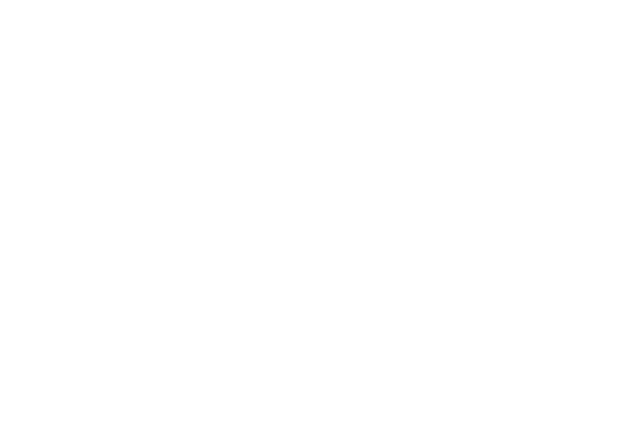
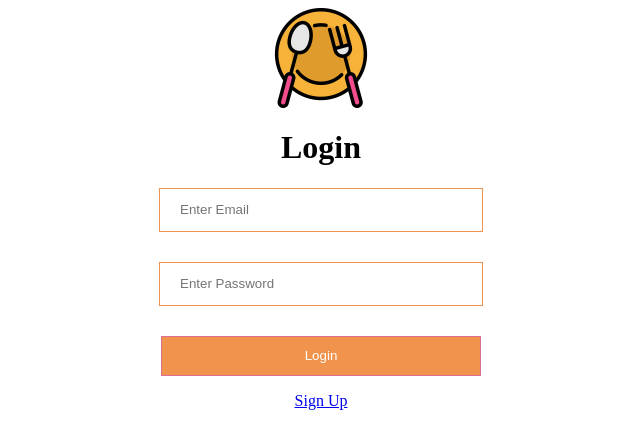
Before and after one commit to babunairofficial/Projects, a Vue app in the folder Restaurant-Project/: page /login in a window 1280 px wide. Before the commit this address had no page. Shown: the top 448 px of the page, without its empty margins (319-959 px from the left). Built offline with nearby package versions, Linux system fonts and the light colour scheme.

Commit message:
Restaurant - login page

```diff
--- a/Restaurant-Project/src/App.vue
+++ b/Restaurant-Project/src/App.vue
@@ -15,5 +15,40 @@
 
 
 <style>
+.logo{
+        width: 100px;
+        display: block;
+        margin: 0 auto;
+    }
+
+    h1 {
+        text-align: center;
+    }
+
+    .register, .login {
+        display: flex;
+        flex-direction: column;
+        align-items: center;
+    }
+
+    .register input, .login input{
+        width: 300px;
+        height: 40px;
+        padding-left: 20px;
+        display: block;
+        margin-bottom: 30px;
+        margin-right: auto;
+        margin-left: auto;
+        border: 1px solid #f0934c;
+    }
+
+    .register button, .login button{
+        width: 320px;
+        height: 40px;
+        border: 1px solid palevioletred;
+        background: #f0934c;
+        color: white;
+        cursor: pointer;
+    }
 
 </style>
--- /dev/null
+++ b/Restaurant-Project/src/components/Login.vue
@@ -0,0 +1,18 @@
+<template>
+    <img class="logo" src="../assets/logo.jpg" />
+    <h1>Login</h1>
+    <div class="login">
+        <input type="text" v-model="email" placeholder="Enter Email" />
+        <input type="password" v-model="password" placeholder="Enter Password" />
+        <button v-on:click="signUp"> Login</button>
+        <p>
+            <router-link to="/sign-up">Sign Up</router-link>
+        </p>
+    </div>
+</template>
+
+<script>
+export default{
+    name:"Login"
+}
+</script>
--- a/Restaurant-Project/src/components/SignUp.vue
+++ b/Restaurant-Project/src/components/SignUp.vue
@@ -6,6 +6,9 @@
         <input type="text" v-model="email" placeholder="Enter Email" />
         <input type="password" v-model="password" placeholder="Enter Password" />
         <button v-on:click="signUp"> Sign Up</button>
+        <p>
+            <router-link to="/login">Login</router-link>
+        </p>
     </div>
 
 
@@ -49,40 +52,5 @@ import axios from 'axios';
 </script>
 
 <style>
-    .logo{
-        width: 100px;
-        display: block;
-        margin: 0 auto;
-    }
-
-    h1 {
-        text-align: center;
-    }
-
-    .register {
-        display: flex;
-        flex-direction: column;
-        align-items: center;
-    }
-
-    .register input{
-        width: 300px;
-        height: 40px;
-        padding-left: 20px;
-        display: block;
-        margin-bottom: 30px;
-        margin-right: auto;
-        margin-left: auto;
-        border: 1px solid #f0934c;
-    }
-
-    .register button{
-        width: 320px;
-        height: 40px;
-        border: 1px solid palevioletred;
-        background: #f0934c;
-        color: white;
-        cursor: pointer;
-    }
 
 </style>
--- a/Restaurant-Project/src/router.js
+++ b/Restaurant-Project/src/router.js
@@ -1,6 +1,7 @@
 import Home from "./components/Home.vue";
 import SignUp from "./components/SignUp.vue";
 import {createRouter, createWebHistory} from 'vue-router'
+import Login from "./components/Login.vue";
 
 const routes=[
     {
@@ -12,6 +13,11 @@ const routes=[
         name:"SignUp",
         component: SignUp,
         path:"/sign-up"
+    },
+    {
+        name:"Login",
+        component: Login,
+        path: "/login"
     }
 ];
 
```
